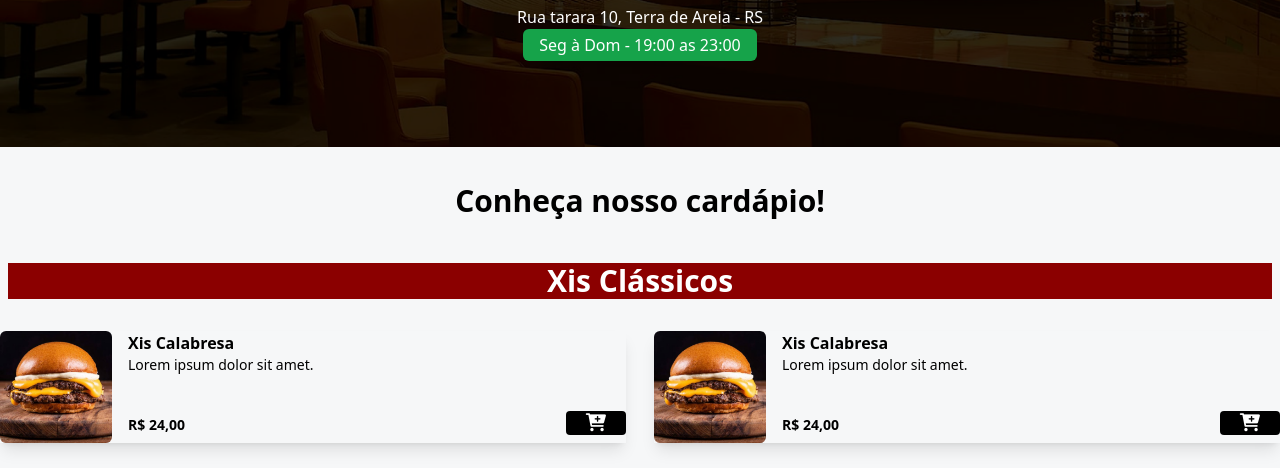
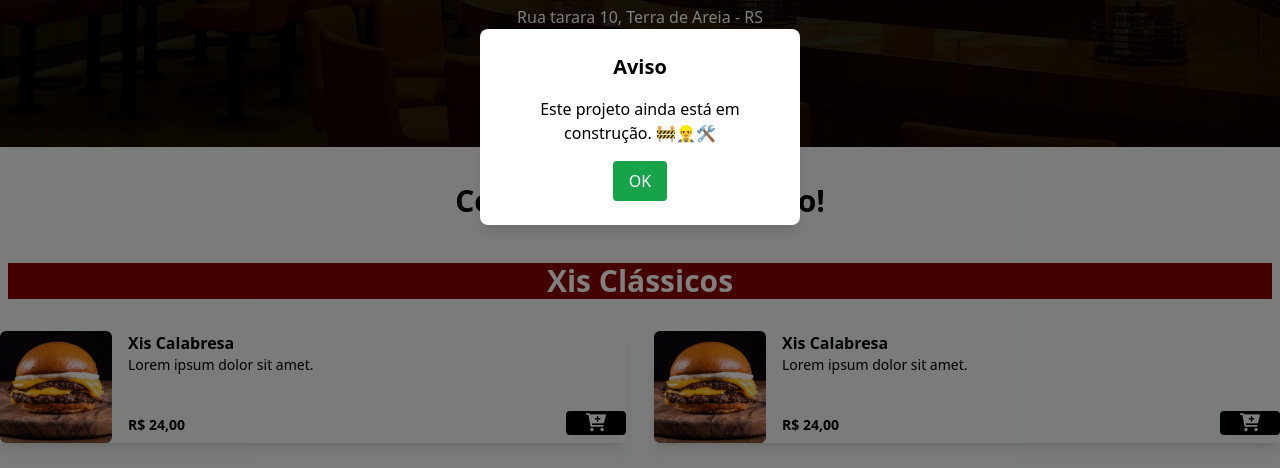
Before and after one commit to MarceloBastosDev/BurguerDeliverySite, a website: page index.html in a window 1280 px wide. Shown: the part 273-741 px from the top of the page. Drawn offline with Linux system fonts and the light colour scheme.

Commit message:
Gerando aviso de projeto em andamento para poder subir no vercel

```diff
--- a/index.html
+++ b/index.html
@@ -321,6 +321,29 @@
 
             </main>
         </div>
+        <!-- HTML para o modal -->
+        <div id="modal-alert"
+            class="fixed inset-0 flex items-center justify-center bg-black bg-opacity-50 z-50">
+            <div class="bg-white p-6 rounded-lg shadow-lg text-center w-80">
+                <h2 class="text-xl font-bold mb-4">Aviso</h2>
+                <p>Este projeto ainda está em construção. 🚧👷‍♂️🛠️</p>
+                <button onclick="closeModal()"
+                    class="mt-4 bg-green-600 hover:bg-green-700 text-white px-4 py-2 rounded">OK</button>
+            </div>
+        </div>
+
+        <script>
+            // Função para fechar o modal
+            function closeModal() {
+                document.getElementById("modal-alert").style.display = "none";
+            }
+
+            // Exibe o modal automaticamente quando a página carrega
+            window.onload = function() {
+                document.getElementById("modal-alert").style.display = "flex";
+            };
+        </script>
+
         <script src="script/script.js"></script>
     </body>
 
```
Also changed, not shown: styles/output.css.
